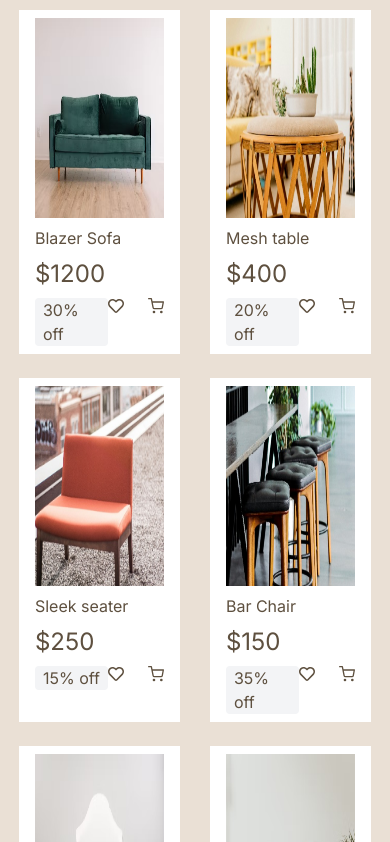
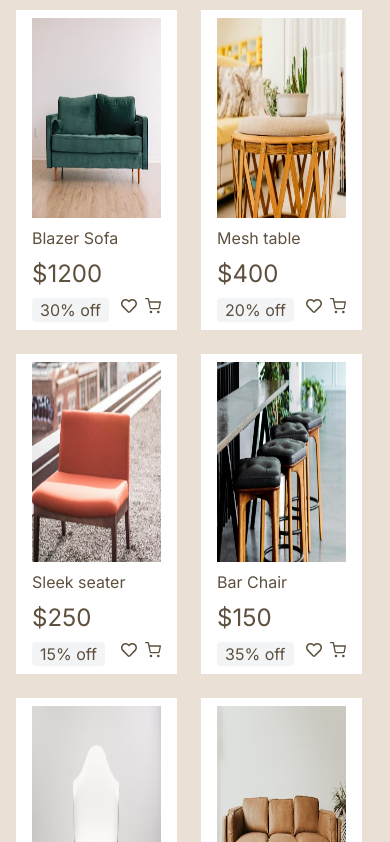
Before and after one commit to MuthoniMN/hng-frontend-2, a Next.js app: page / in a window 390 px wide. Shown: the part 970-1812 px from the top of the page. Built offline with nearby package versions, Linux system fonts and the light colour scheme.

Commit message:
Refact: styling changes

```diff
--- a/src/components/ProductCard.js
+++ b/src/components/ProductCard.js
@@ -12,7 +12,7 @@ const ProductCard = ( { product } ) => {
             <p className="text-2xl">{product.price}</p>
             <div className=" flex justify-between">
                 <p className="bg-gray-100 px-2 rounded">{product.discount} off</p>
-                <p className="flex gap-6">
+                <p className="flex gap-2 md:gap-6">
                     <FaRegHeart />
                     <FiShoppingCart />
                 </p>
--- a/src/components/ProductSection.js
+++ b/src/components/ProductSection.js
@@ -3,7 +3,7 @@ import ProductCard from "./ProductCard"
 
 const ProductSection = () => {
     return (
-        <section className="flex flex-wrap justify-around gap-6 p-4 lg:p-12">
+        <section className="flex flex-wrap md:justify-around gap-6 p-4 lg:p-12">
             {
                 products.map(prod => (
                     <ProductCard product={prod} key={prod.title} />
```
